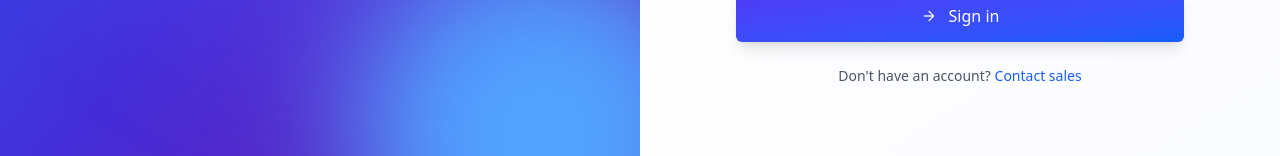
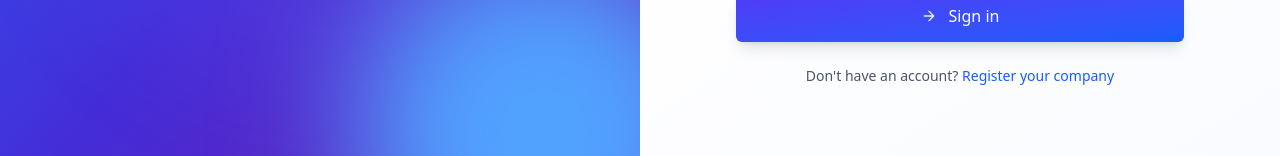
Before and after one commit to Yekiiii/WhiteCarrotTest, a React (Vite) app in the folder client/: page /login in a window 1280 px wide. Shown: the part 572-728 px from the top of the page. Built offline with nearby package versions, Linux system fonts and the light colour scheme; no server answers.

Commit message:
Restore registration link on login page

```diff
--- a/client/src/pages/Login.tsx
+++ b/client/src/pages/Login.tsx
@@ -219,9 +219,9 @@ export const Login: React.FC = () => {
 
             <div className="mt-6 text-center text-sm text-gray-600">
               Don't have an account?{" "}
-              <a href="#" className="font-medium text-blue-600 hover:text-blue-500">
-                Contact sales
-              </a>
+              <Link to="/register" className="font-medium text-blue-600 hover:text-blue-500">
+                Register your company
+              </Link>
             </div>
           </form>
         </div>
```
